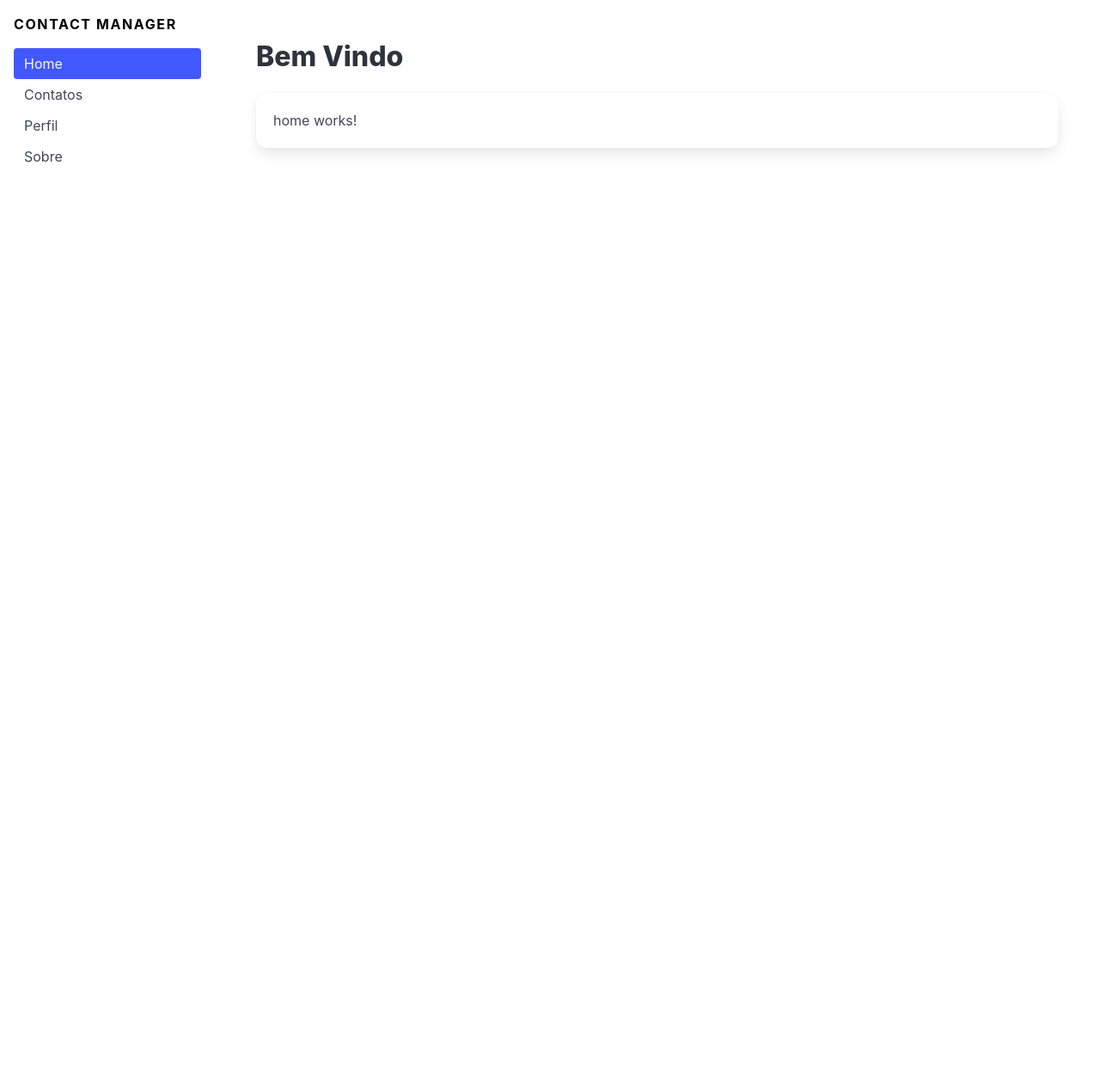
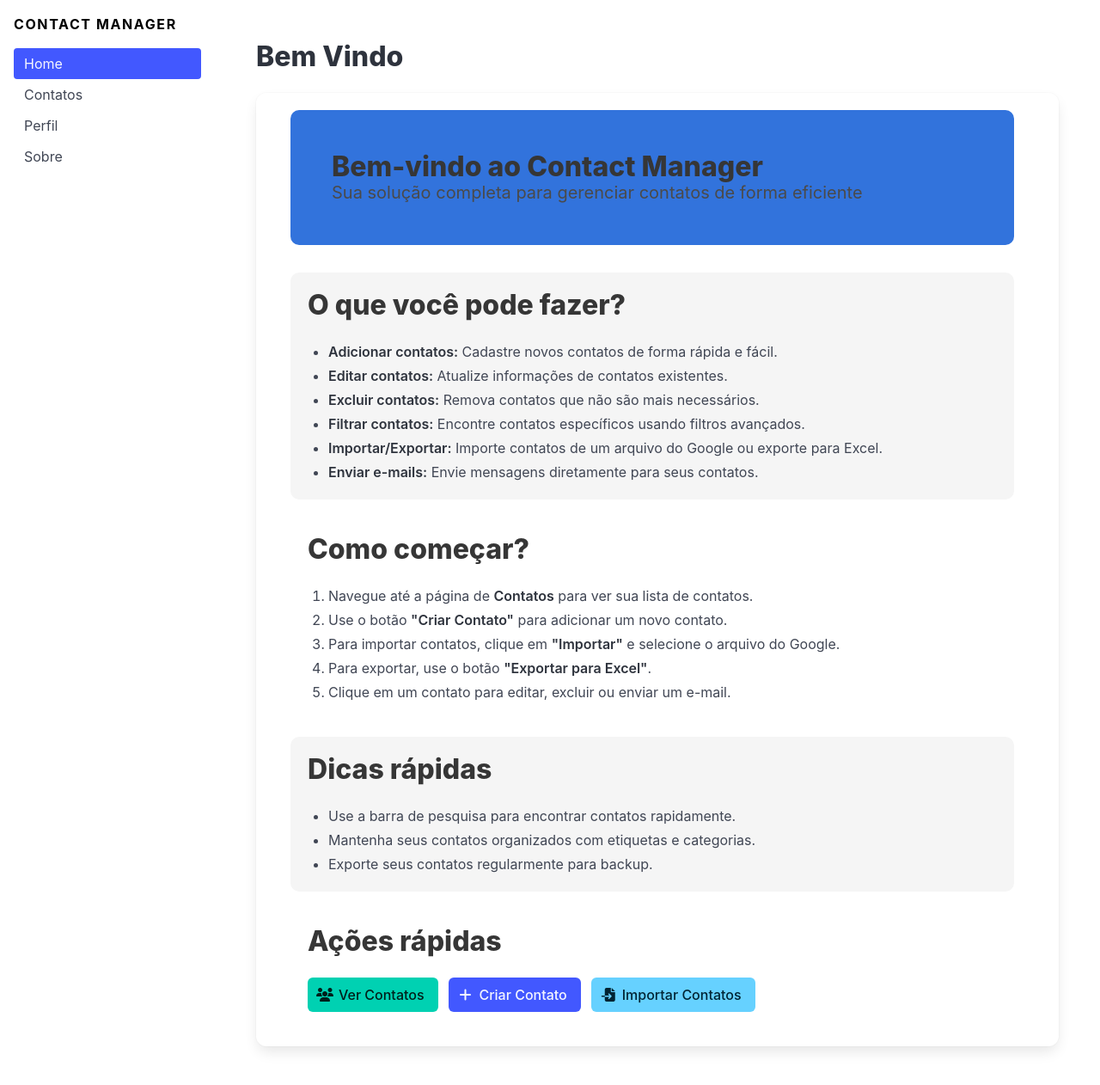
Before and after one commit to conradocmatheus/contact-manager-front, an Angular app: page /home in a window 1280 px wide. Shown: the top 1262 px of the page at 86% size. Before the commit the page ends 800 px from the top, so only its background shows below. Built offline with nearby package versions, Linux system fonts and the light colour scheme.

Commit message:
feat: home page with some ideas, will prob change them later

```diff
--- a/src/app/pages/home/home.component.css
+++ b/src/app/pages/home/home.component.css
@@ -0,0 +1,24 @@
+.hero.is-primary {
+  background-color: #3273dc;
+  margin-bottom: 2rem;
+}
+
+.title {
+  color: #363636;
+}
+
+.subtitle {
+  color: #4a4a4a;
+}
+
+.content ul, .content ol {
+  margin-left: 1.5rem;
+}
+
+.section {
+  padding: 2rem 1.5rem;
+}
+
+.section:nth-child(even) {
+  background-color: #f5f5f5;
+}
--- a/src/app/pages/home/home.component.html
+++ b/src/app/pages/home/home.component.html
@@ -1 +1,75 @@
-<p>home works!</p>
+<div class="container is-fluid" style="padding-left: 20px;">
+  <!-- Hero Section -->
+  <section class="hero is-primary" style="border-radius: 10px;">
+    <div class="hero-body">
+      <h1 class="title">Bem-vindo ao Contact Manager</h1>
+      <h2 class="subtitle">Sua solução completa para gerenciar contatos de forma eficiente</h2>
+    </div>
+  </section>
+
+  <!-- Funcionalidades -->
+  <section class="section" style="border-radius: 10px; background-color: #f5f5f5; margin-top: 20px; padding: 20px;">
+    <h3 class="title is-3">O que você pode fazer?</h3>
+    <div class="content">
+      <ul>
+        <li><strong>Adicionar contatos:</strong> Cadastre novos contatos de forma rápida e fácil.</li>
+        <li><strong>Editar contatos:</strong> Atualize informações de contatos existentes.</li>
+        <li><strong>Excluir contatos:</strong> Remova contatos que não são mais necessários.</li>
+        <li><strong>Filtrar contatos:</strong> Encontre contatos específicos usando filtros avançados.</li>
+        <li><strong>Importar/Exportar:</strong> Importe contatos de um arquivo do Google ou exporte para Excel.</li>
+        <li><strong>Enviar e-mails:</strong> Envie mensagens diretamente para seus contatos.</li>
+      </ul>
+    </div>
+  </section>
+
+  <!-- Como começar -->
+  <section class="section" style="border-radius: 10px; background-color: #ffffff; margin-top: 20px; padding: 20px;">
+    <h3 class="title is-3">Como começar?</h3>
+    <div class="content">
+      <ol>
+        <li>Navegue até a página de <strong>Contatos</strong> para ver sua lista de contatos.</li>
+        <li>Use o botão <strong>"Criar Contato"</strong> para adicionar um novo contato.</li>
+        <li>Para importar contatos, clique em <strong>"Importar"</strong> e selecione o arquivo do Google.</li>
+        <li>Para exportar, use o botão <strong>"Exportar para Excel"</strong>.</li>
+        <li>Clique em um contato para editar, excluir ou enviar um e-mail.</li>
+      </ol>
+    </div>
+  </section>
+
+  <!-- Dicas rápidas -->
+  <section class="section" style="border-radius: 10px; background-color: #f5f5f5; margin-top: 20px; padding: 20px;">
+    <h3 class="title is-3">Dicas rápidas</h3>
+    <div class="content">
+      <ul>
+        <li>Use a barra de pesquisa para encontrar contatos rapidamente.</li>
+        <li>Mantenha seus contatos organizados com etiquetas e categorias.</li>
+        <li>Exporte seus contatos regularmente para backup.</li>
+      </ul>
+    </div>
+  </section>
+
+  <!-- Ações rápidas -->
+  <section class="section" style="border-radius: 10px; background-color: #ffffff; margin-top: 20px; padding: 20px;">
+    <h3 class="title is-3">Ações rápidas</h3>
+    <div class="buttons">
+      <a routerLink="/contacts" class="button is-primary">
+        <span class="icon">
+          <i class="fas fa-users"></i>
+        </span>
+        <span>Ver Contatos</span>
+      </a>
+      <a routerLink="/contacts" class="button is-link">
+        <span class="icon">
+          <i class="fas fa-plus"></i>
+        </span>
+        <span>Criar Contato</span>
+      </a>
+      <a routerLink="/contacts" class="button is-info">
+        <span class="icon">
+          <i class="fas fa-file-import"></i>
+        </span>
+        <span>Importar Contatos</span>
+      </a>
+    </div>
+  </section>
+</div>
```
